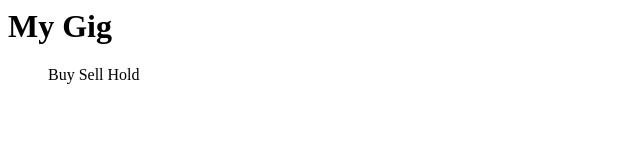
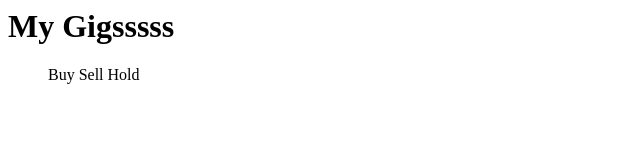
Before and after one commit to Thrive8/Thrive8.github.io, a plain HTML site: page index.html in a window 1280 px wide. Shown: the whole page, without its empty margins (0-640 px from the left). Drawn offline with Linux system fonts and the light colour scheme.

Commit message:
Update heading text from 'My Gig' to 'My Gigsssss'

```diff
--- a/index.html
+++ b/index.html
@@ -1,4 +1,4 @@
-<h1>My Gig</h1>
+<h1>My Gigsssss</h1>
   <ol>
     Buy
     Sell
```
